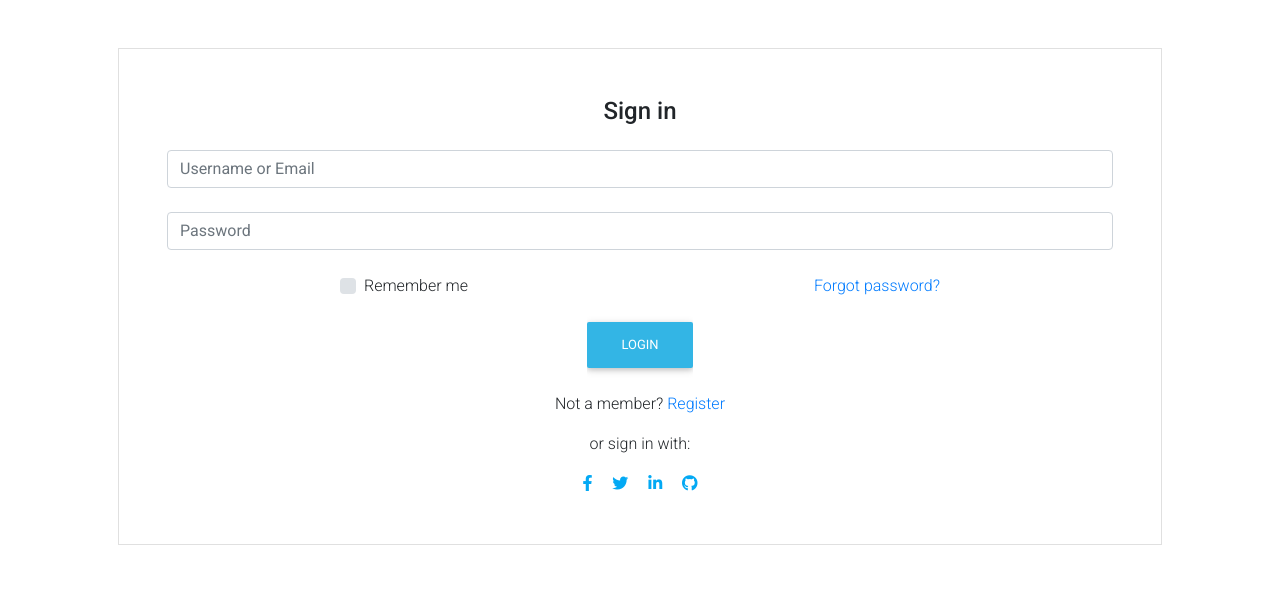
After one commit to vinson14/spsapp, a Flask app: page /login in a window 1280 px wide. The commit adds this page. Shown: the top 592 px of the page. Run offline with Flask 2, Linux system fonts and the light colour scheme; some libraries are stand-ins or nearby versions.

Commit message:
Created login page

```diff
--- a/application/auth.py
+++ b/application/auth.py
@@ -2,7 +2,7 @@ from flask import Blueprint, redirect, render_template, flash, request
 from flask import session, url_for
 from flask_login import login_required, logout_user, current_user, login_user
 from datetime import datetime as dt
-from .forms import SignupForm
+from .forms import SignupForm, LoginForm
 from .models import db, User
 from . import login_manager, socketio, emit
 
@@ -25,6 +25,20 @@ def signup():
             return redirect(url_for('main_bp.dashboard'))
     return render_template("signup.html", form=form)
 
+
+@auth_bp.route('/login', methods=['GET', 'POST'])
+def login():
+    """Login page."""
+    form = LoginForm()
+    username = form.username.data
+    if form.validate_on_submit():
+        user = User.query.filter((User.username == username) | (User.email == username)).first()
+        if user and user.check_password(form.password.data):
+            login_user(user)
+            return redirect(url_for('main_bp.dashboard'))
+    return render_template("login.html", form=form)
+
+
 @socketio.on('check username')
 def check_username(data):
     """Check in realtime if the username is taken"""
@@ -33,6 +47,7 @@ def check_username(data):
     valid_username = check_username == None
     emit("valid username", valid_username, broadcast=True)
 
+
 @socketio.on('check email')
 def check_email(data):
     """Check in realtime if the email is taken"""
@@ -40,8 +55,6 @@ def check_email(data):
     check_email = User.query.filter_by(email=email).first()
     valid_email = check_email == None
     emit("valid email", valid_email, broadcast=True)
-
-
 
 
 @login_manager.user_loader
--- a/application/forms.py
+++ b/application/forms.py
@@ -14,3 +14,10 @@ class SignupForm(FlaskForm):
     confirm_pass = PasswordField('Please re-enter your password', validators=[DataRequired(),
                             EqualTo('password', message='Passwords must match.')])
     submit = SubmitField('Register')
+
+
+class LoginForm(FlaskForm):
+    """Signup Form"""
+    username = StringField('Username or Email', validators=[DataRequired()])
+    password =  PasswordField('Password', validators=[DataRequired()])
+    submit = SubmitField('Login')
--- a/application/routes.py
+++ b/application/routes.py
@@ -14,4 +14,4 @@ main_bp = Blueprint('main_bp', __name__, template_folder='templates', static_fol
 @login_required
 def dashboard():
     """Homepage for logged in users"""
-    return render_template('dashboard.html')
+    return render_template('dashboard.html', user=current_user)
--- a/application/templates/dashboard.html
+++ b/application/templates/dashboard.html
@@ -8,5 +8,8 @@ Dashboard
 {% for message in get_flashed_messages() %}
 {% endfor %}
 <h1>Dashboard</h1>
+{{ user.name }}
+{{ user.email }}
+{{ user.password }}
 
 {% endblock %}
--- a/application/templates/layout.html
+++ b/application/templates/layout.html
@@ -38,7 +38,6 @@
     <script type="text/javascript" src="{{ url_for('static', filename='js/mdb.min.js') }}"></script>
     <!-- Your custom scripts (optional) -->
     <script type="text/javascript" src="//cdnjs.cloudflare.com/ajax/libs/socket.io/1.3.6/socket.io.min.js"></script>
-
     <!--<script type="text/javascript"></script> -->
 </body>
 
--- /dev/null
+++ b/application/templates/login.html
@@ -0,0 +1,55 @@
+{% extends "layout.html" %}
+
+{% block title %}
+Login
+{% endblock %}
+
+{% block content %}
+{% for message in get_flashed_messages() %}
+{% endfor %}
+<!-- Default form login -->
+<form class="text-center border border-light p-5" action="/login" method="POST">
+    {{ form.csrf_token }}
+    <p class="h4 mb-4">Sign in</p>
+
+    <!-- Email -->
+    {{ form.username(class="form-control mb-4", placeholder="Username or Email") }}
+
+    <!-- Password -->
+    {{ form.password(class="form-control mb-4", placeholder="Password") }}
+
+    <div class="d-flex justify-content-around">
+        <div>
+            <!-- Remember me -->
+            <div class="custom-control custom-checkbox">
+                <input type="checkbox" class="custom-control-input" id="defaultLoginFormRemember">
+                <label class="custom-control-label" for="defaultLoginFormRemember">Remember me</label>
+            </div>
+        </div>
+        <div>
+            <!-- Forgot password -->
+            <a href="">Forgot password?</a>
+        </div>
+    </div>
+
+    <!-- Sign in button -->
+    {{ form.submit(class="btn btn-info btn-block my-4") }}
+
+    <!-- Register -->
+    <p>Not a member?
+        <a href="">Register</a>
+    </p>
+
+    <!-- Social login -->
+    <p>or sign in with:</p>
+
+    <a href="#" class="mx-2" role="button"><i class="fab fa-facebook-f light-blue-text"></i></a>
+    <a href="#" class="mx-2" role="button"><i class="fab fa-twitter light-blue-text"></i></a>
+    <a href="#" class="mx-2" role="button"><i class="fab fa-linkedin-in light-blue-text"></i></a>
+    <a href="#" class="mx-2" role="button"><i class="fab fa-github light-blue-text"></i></a>
+
+</form>
+<!-- Default form login -->
+
+
+{% endblock %}
--- a/config.py
+++ b/config.py
@@ -8,6 +8,6 @@ class Config:
     FLASK_APP = 'wsgi.py'
 
     # Database
-    SQLALCHEMY_DATABASE_URI = "postgres://iybvaosvdzrjar:1c615d5b7e143c0d9e2ed628b4480e785323e3b5cb9b796fe0a9798c1c7fd02a@ec2-52-87-135-240.compute-1.amazonaws.com:5432/da48nr8lseo1v5"
+    SQLALCHEMY_DATABASE_URI = "postgres://unkhxuyztfpceq:fb7205832ce6845b0f5a48d210e6a7e3beb23780624e95386c3fdaa40e724ee4@ec2-18-232-143-90.compute-1.amazonaws.com:5432/d77170j54loomn"
     SQLALCHEMY_ECHO = True
     SQLALCHEMY_TRACK_MODIFICATIONS = False
```
Also changed, not shown: application/static/js/auth.js (added, +68 -0 lines), application/templates/signup.html (+7 -45 lines).
